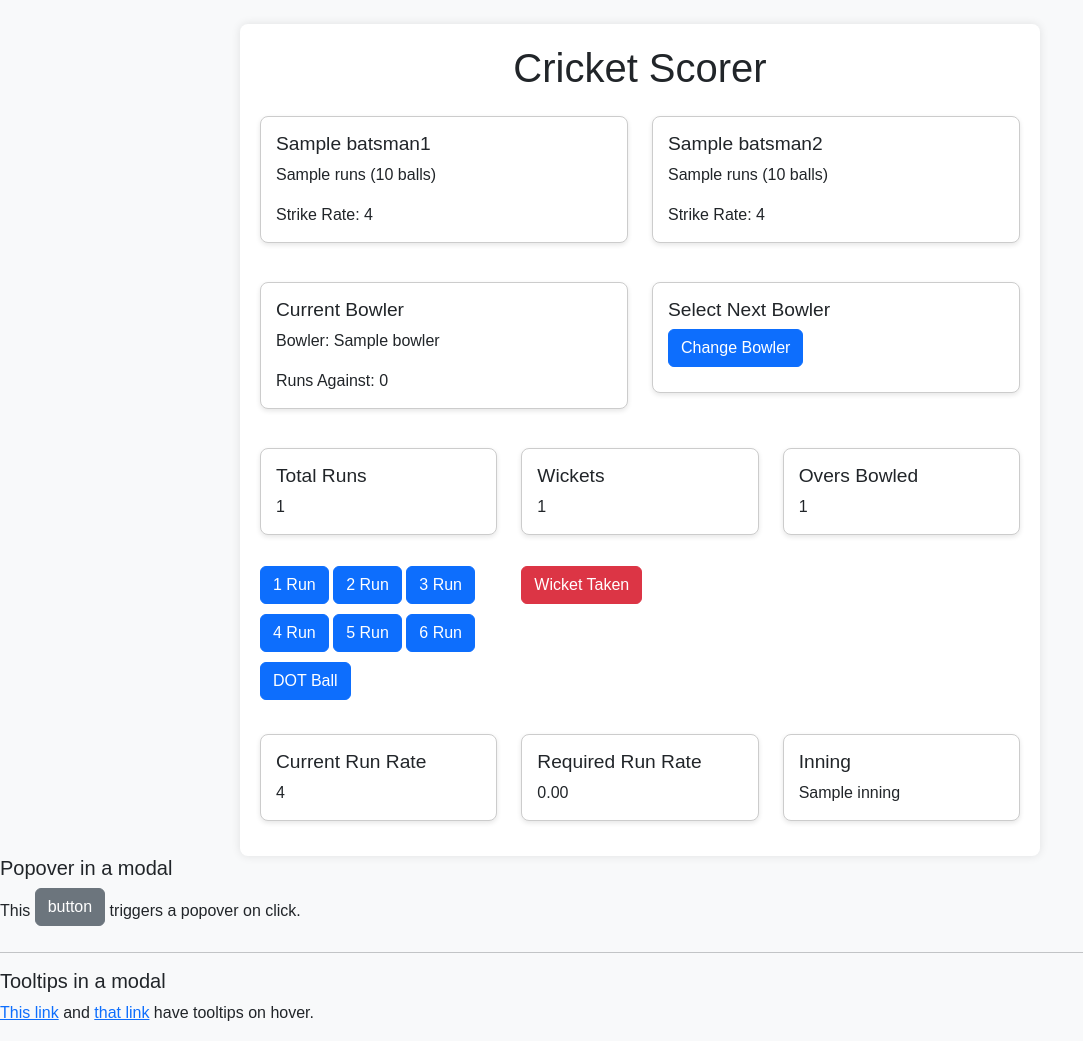
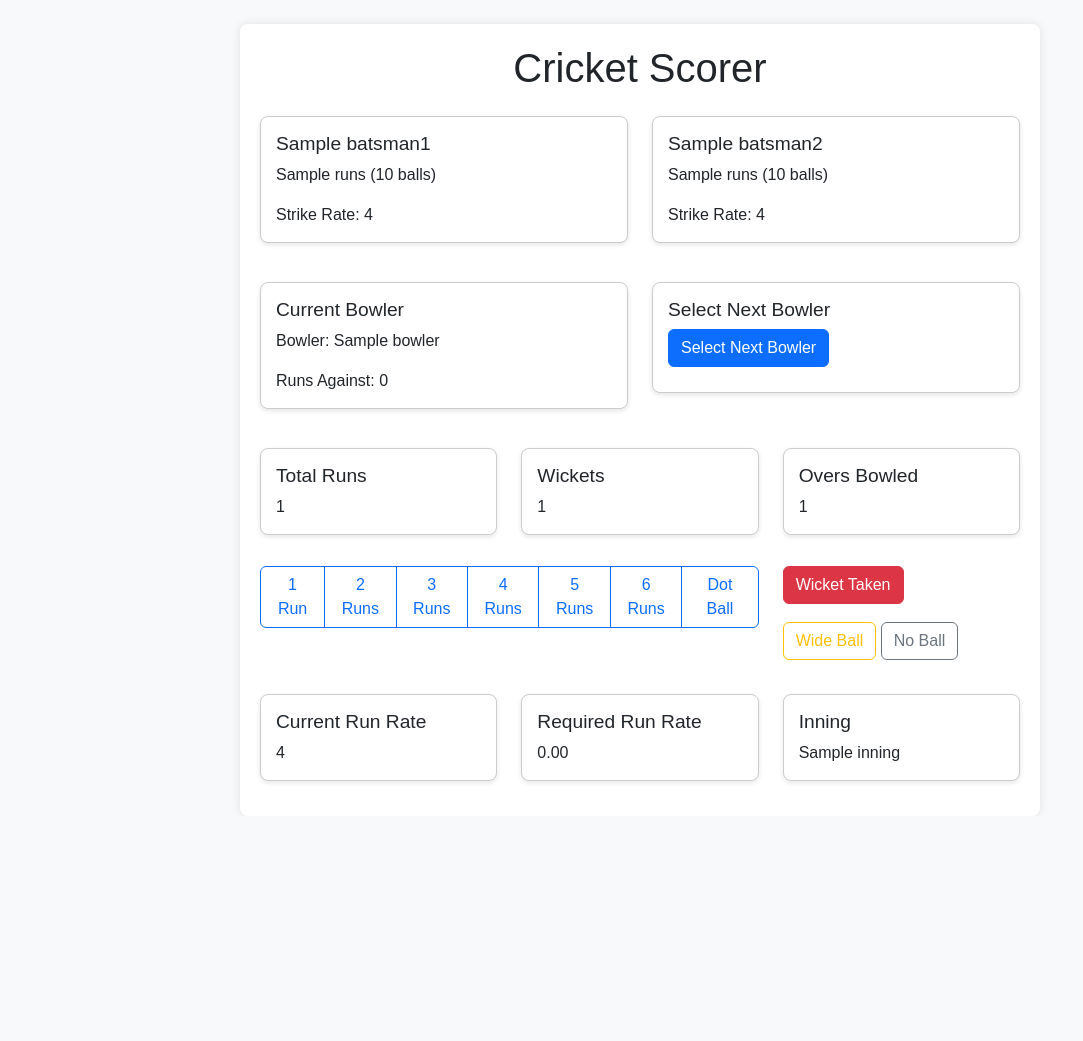
Before and after one commit to RuAstro/Restart_cricket, a Flask app: template templates/scorer_page.html in a window 1280 px wide. Shown: the whole page, without its empty margins (0-1083 px from the left). After the commit the page ends 782 px from the top, so only its background shows below. Run offline with Flask 3, Linux system fonts and the light colour scheme; the template is opened without the code that fills it: most values are stand-ins (such as "Sample title", 1, 10 or a date in 2020); some libraries are stand-ins or nearby versions.

Commit message:
added new buttons, and structure it a bit more

```diff
--- a/templates/scorer_page.html
+++ b/templates/scorer_page.html
@@ -76,8 +76,8 @@
         <div class="card">
             <div class="card-body">
                 <h5 class="card-title">Select Next Bowler</h5>
-                <button type="button" class="btn btn-primary btn-block" data-bs-toggle="modal" data-bs-target="#changeBowlerModal">
-                    Change Bowler
+                <button type="button" class="btn btn-primary" data-bs-toggle="modal" data-bs-target="#exampleModal">
+                    Select Next Bowler
                 </button>
             </div>
         </div>
@@ -114,20 +114,26 @@
 
     <!-- Buttons Section -->
 <div class="row mt-3">
-        <div class="col-md-4">
+    <div class="col-md-8">
         <form method="post" action="/add_runs">
-                <button type="submit" name="runs" value="1" class="btn btn-primary btn-block">1 Run</button>
-                <button type="submit" name="runs" value="2" class="btn btn-primary btn-block">2 Run</button>
-                <button type="submit" name="runs" value="3" class="btn btn-primary btn-block">3 Run</button>
-                <button type="submit" name="runs" value="4" class="btn btn-primary btn-block">4 Run</button>
-                <button type="submit" name="runs" value="5" class="btn btn-primary btn-block">5 Run</button>
-                <button type="submit" name="runs" value="6" class="btn btn-primary btn-block">6 Run</button>
-                <button type="submit" name="runs" value="0" class="btn btn-primary btn-block">DOT Ball</button>
+            <div class="btn-group" role="group" aria-label="Runs and Dot Ball">
+                <button type="submit" name="runs" value="1" class="btn btn-outline-primary">1 Run</button>
+                <button type="submit" name="runs" value="2" class="btn btn-outline-primary">2 Runs</button>
+                <button type="submit" name="runs" value="3" class="btn btn-outline-primary">3 Runs</button>
+                <button type="submit" name="runs" value="4" class="btn btn-outline-primary">4 Runs</button>
+                <button type="submit" name="runs" value="5" class="btn btn-outline-primary">5 Runs</button>
+                <button type="submit" name="runs" value="6" class="btn btn-outline-primary">6 Runs</button>
+                <button type="submit" name="runs" value="0" class="btn btn-outline-primary">Dot Ball</button>
+            </div>
         </form>
     </div>
     <div class="col-md-4">
         <form method="post" action="/add_wicket">
             <button type="submit" name="wickets" value="1" class="btn btn-danger btn-block">Wicket Taken</button>
+        </form>
+        <form method="post" action="/add_runs" class="mt-2">
+            <button type="submit" name="runs" value="1" class="btn btn-outline-warning btn-block">Wide Ball</button>
+            <button type="submit" name="runs" value="1" class="btn btn-outline-secondary btn-block">No Ball</button>
         </form>
     </div>
 </div>
@@ -163,12 +169,22 @@
 </div>
 
   <!-- Modal -->
+  <div class="modal fade" id="exampleModalLive" tabindex="-1" aria-labelledby="exampleModalLiveLabel" style="display: none;" aria-hidden="true">
+  <div class="modal-dialog">
+    <div class="modal-content">
+      <div class="modal-header">
+        <h1 class="modal-title fs-5" id="exampleModalLiveLabel">Modal title</h1>
+        <button type="button" class="btn-close" data-bs-dismiss="modal" aria-label="Close"></button>
+      </div>
+      <div class="modal-body">
+        <p>Woo-hoo, you're reading this text in a modal!</p>
+      </div>
+      <div class="modal-footer">
+        <button type="button" class="btn btn-secondary" data-bs-dismiss="modal">Close</button>
+        <button type="button" class="btn btn-primary">Save changes</button>
+      </div>
+    </div>
+  </div>
+</div>
 
-<div class="modal-body">
-    <h2 class="fs-5">Popover in a modal</h2>
-    <p>This <button class="btn btn-secondary" data-bs-toggle="popover" title="Popover title" data-bs-content="Popover body content is set in this attribute.">button</button> triggers a popover on click.</p>
-    <hr>
-    <h2 class="fs-5">Tooltips in a modal</h2>
-    <p><a href="#" data-bs-toggle="tooltip" title="Tooltip">This link</a> and <a href="#" data-bs-toggle="tooltip" title="Tooltip">that link</a> have tooltips on hover.</p>
-  </div>
 {% endblock %}
```
Lines whose indentation alone changed are shown as unchanged.
